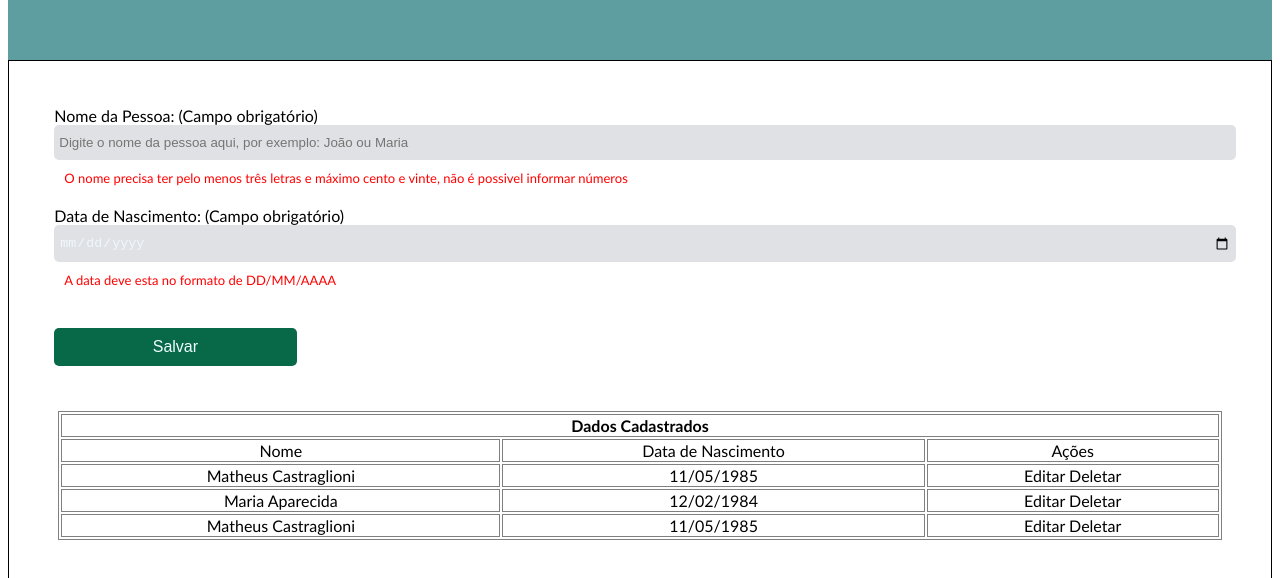
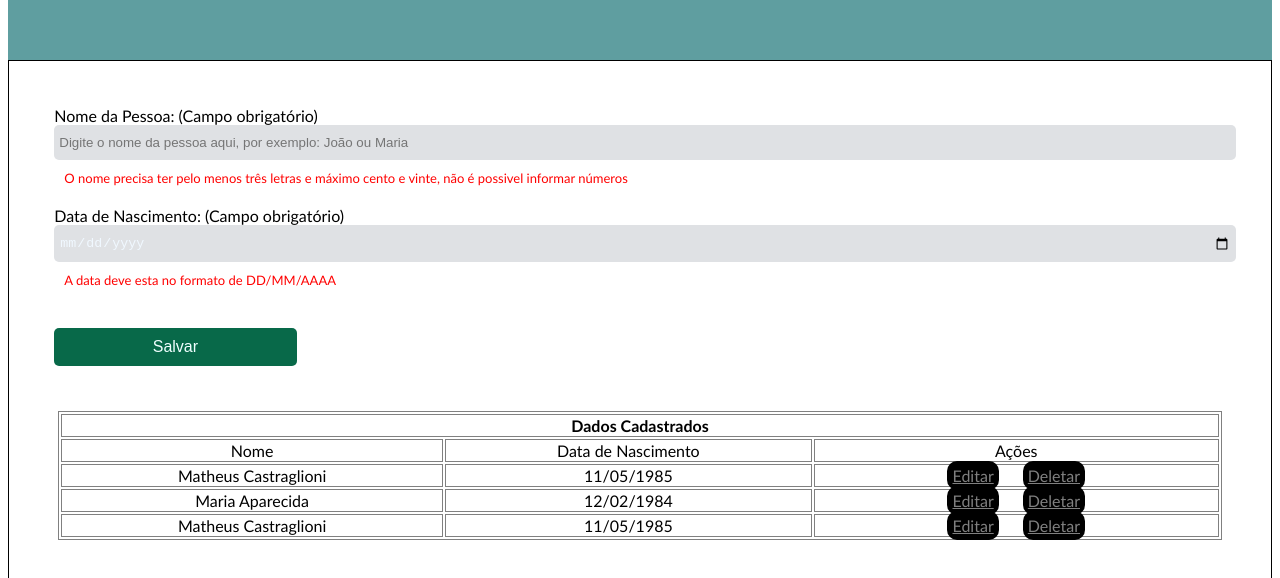
Before and after one commit to gabrielMachadus/7daysofcode-meusaniversarios, a plain HTML site: page index.html in a window 1280 px wide. Shown: the part 150-728 px from the top of the page. Drawn offline with Linux system fonts and the light colour scheme.

Commit message:
Update style.css

```diff
--- a/css/style.css
+++ b/css/style.css
@@ -36,6 +36,16 @@ input, button{
     color: azure;
     padding: 10px;
 }
+
+.btn-editar,.btn-deletar{
+    margin: 10px;
+    text-decoration: underline;
+    padding: 5px;
+    color: gray;
+    background-color: black;
+    border-radius: 10px;
+}
+
 table{
     width: 100%;
 }
```
